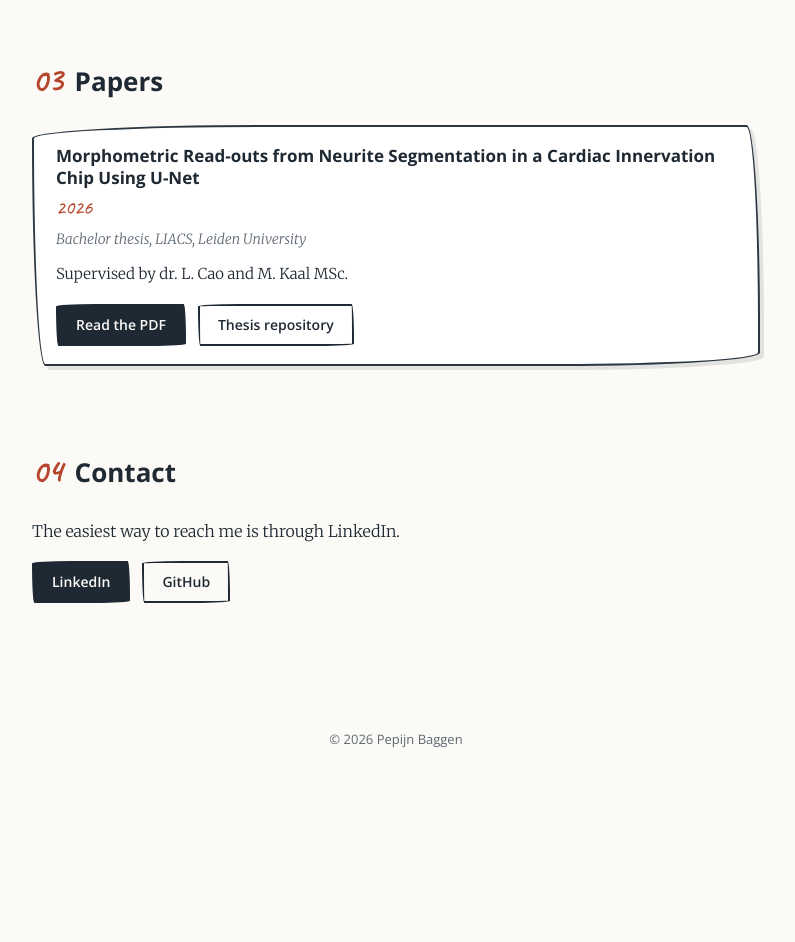
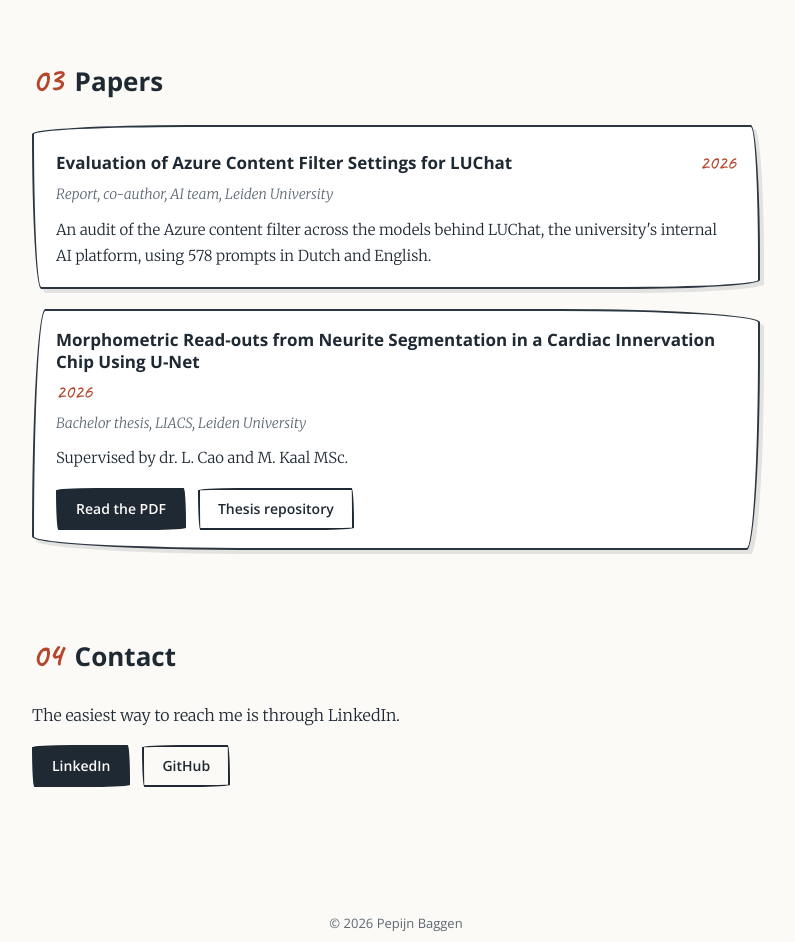
Before and after one commit to PepBaggen/PepBaggen.github.io, a plain HTML site: page index.html in a window 1280 px wide. Shown: the part 2229-3171 px from the top of the page, without its empty margins (244-1039 px from the left). Before the commit the page ends 3033 px from the top, so only its background shows below. Drawn offline with nearby package versions, Linux system fonts and the light colour scheme.

Commit message:
Add LUChat content filter report

```diff
--- a/index.html
+++ b/index.html
@@ -147,6 +147,15 @@
 
     <article class="card paper">
       <header>
+        <h3>Evaluation of Azure Content Filter Settings for LUChat</h3>
+        <span class="when">2026</span>
+      </header>
+      <p class="where">Report, co-author, AI team, Leiden University</p>
+      <p>An audit of the Azure content filter across the models behind LUChat, the university's internal AI platform, using 578 prompts in Dutch and English.</p>
+    </article>
+
+    <article class="card paper">
+      <header>
         <h3>Morphometric Read-outs from Neurite Segmentation in a Cardiac Innervation Chip Using U-Net</h3>
         <span class="when">2026</span>
       </header>
```
